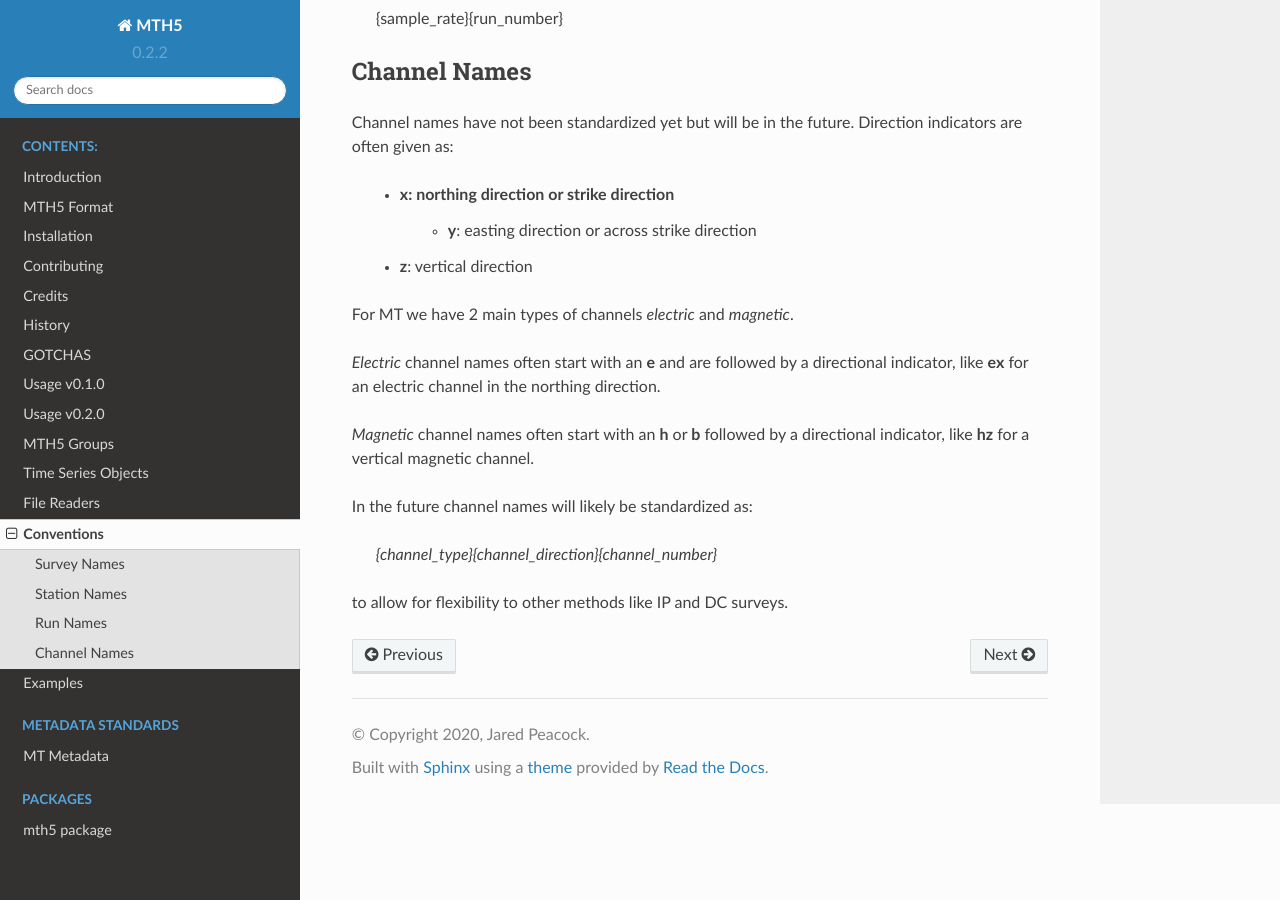
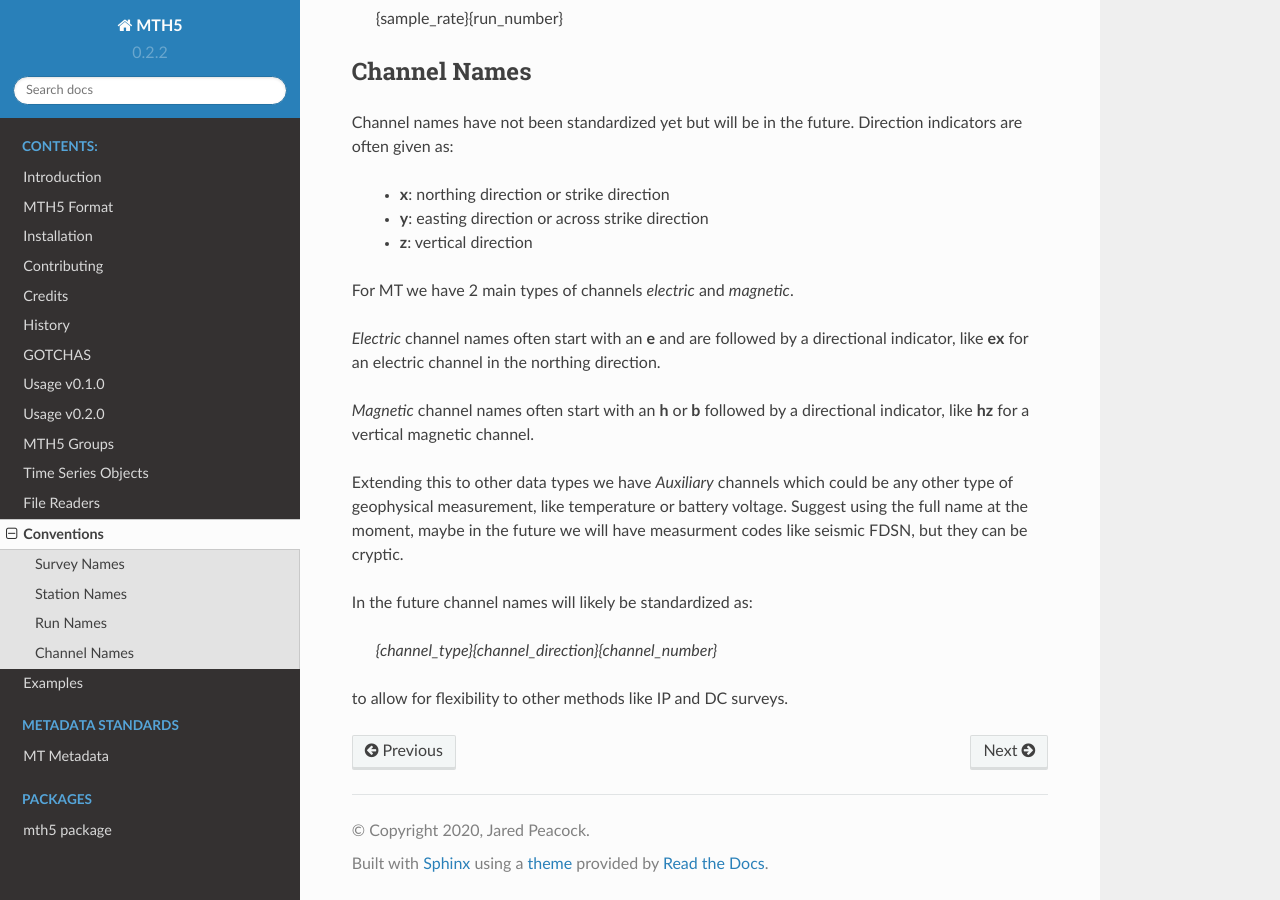
Before and after one commit to kujaku11/mth5, a Sphinx documentation site: the page built from docs/source/conventions.rst, in a window 1280 px wide and 900 px high, scrolled down 1281 px. Built offline with Sphinx 7.4.7 and the Read the Docs theme 2.0.0, drawn with Linux system fonts in a browser that asks for light colours; formulas are drawn with MathJax 3.

Commit message:
Updating conventions and notebooks with channel summary

```diff
--- a/docs/source/conventions.rst
+++ b/docs/source/conventions.rst
@@ -45,7 +45,7 @@
 Channel names have not been standardized yet but will be in the future.  Direction indicators are often given as:
 
     * **x**: northing direction or strike direction
-	* **y**: easting direction or across strike direction
+    * **y**: easting direction or across strike direction
     * **z**: vertical direction
 
 For MT we have 2 main types of channels `electric` and `magnetic`.
@@ -54,6 +54,8 @@
 
 `Magnetic` channel names often start with an **h** or **b** followed by a directional indicator, like **hz** for a vertical magnetic channel.
 
+Extending this to other data types we have `Auxiliary` channels which could be any other type of geophysical measurement, like temperature or battery voltage.  Suggest using the full name at the moment, maybe in the future we will have measurment codes like seismic FDSN, but they can be cryptic.
+
 In the future channel names will likely be standardized as:
 
     `{channel_type}{channel_direction}{channel_number}`
```
Also changed, not shown: docs/source/notebooks/create_examle_mth5_file.ipynb (deleted), docs/source/notebooks/v0.1.0_example.ipynb, docs/source/notebooks/v0.2.0_example.ipynb.
